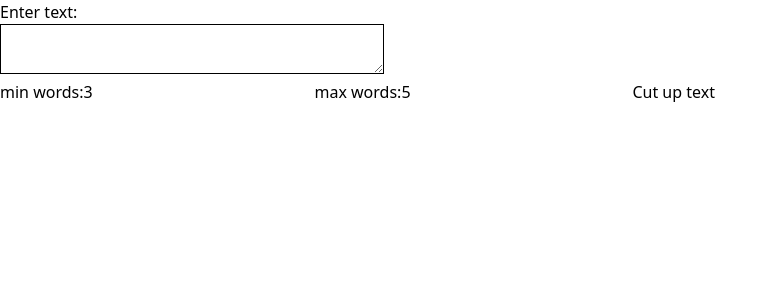
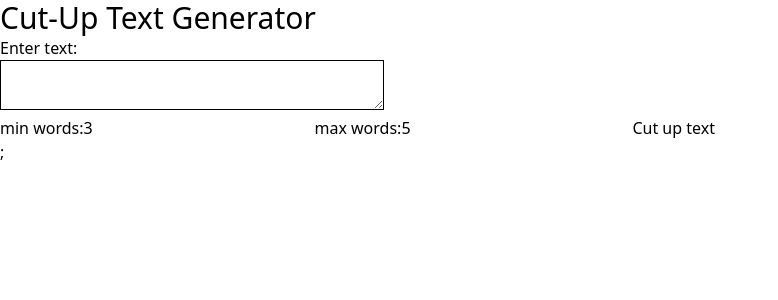
Before and after one commit to dku7/cut-up-tool, a React (Vite) app: page / in a window 1280 px wide. Shown: the top 300 px of the page, without its empty margins (0-778 px from the left). Built offline with nearby package versions, Linux system fonts and the light colour scheme.

Commit message:
add Header

```diff
--- a/src/App.tsx
+++ b/src/App.tsx
@@ -1,5 +1,11 @@
+import Header from "./components/Header";
 import TextConsumer from "./components/TextConsumer";
 
 export default function App() {
-  return <TextConsumer />;
+  return (
+    <>
+      <Header />
+      <TextConsumer />;
+    </>
+  );
 }
--- /dev/null
+++ b/src/components/Header.tsx
@@ -0,0 +1,7 @@
+export default function Header() {
+  return (
+    <header>
+      <h1 className="text-3xl">Cut-Up Text Generator</h1>
+    </header>
+  );
+}
--- a/src/components/TextConsumer.tsx
+++ b/src/components/TextConsumer.tsx
@@ -73,7 +73,7 @@ export default function TextConsumer() {
 
         <div>
           {cutUpText.map((words, index) => (
-            <span key={index} className="border border-black m-2">
+            <span key={index} className="border border-black m-2 font-mono">
               {words}{" "}
             </span>
           ))}
```
